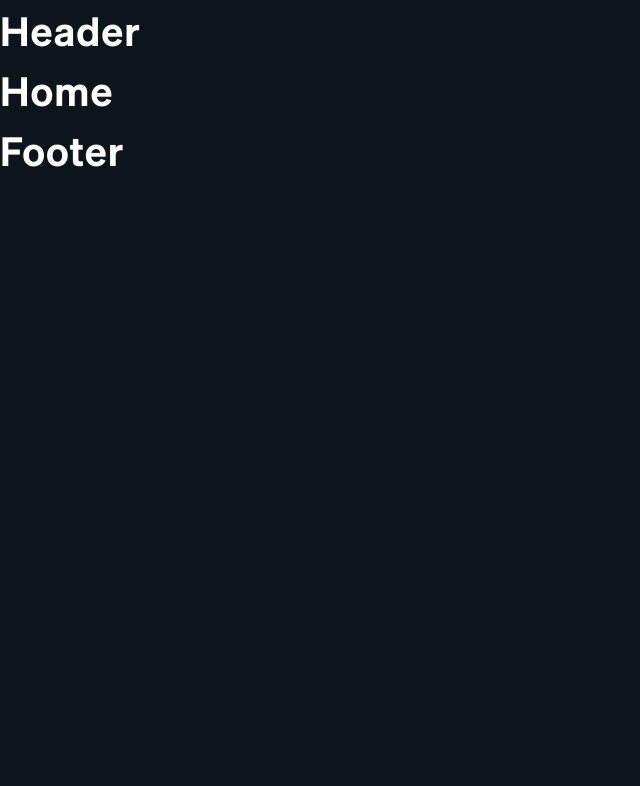
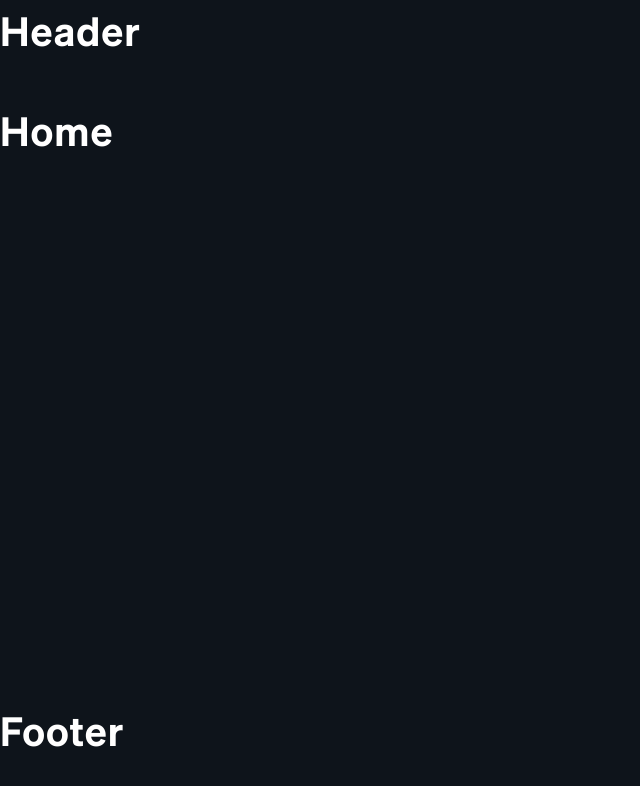
Before and after one commit to matthew-millard/portfolio, a React (Create React App) app in the folder client/: page / in a window 1280 px wide. Shown: the top 786 px of the page, without its empty margins (0-640 px from the left). Built offline with nearby package versions, Linux system fonts and the light colour scheme.

Commit message:
Feat: add basic app grid layout

```diff
--- a/client/src/App.js
+++ b/client/src/App.js
@@ -1,17 +1,18 @@
 import React from "react";
 import { Outlet } from "react-router-dom";
 import { Header, Footer } from "./components/container";
+import styles from "./App.module.css";
 
 function App() {
   return (
-    <div>
-      <div>
+    <div className={styles.appContainer}>
+      <div className={styles.header}>
         <Header />
       </div>
-      <div>
+      <div className={styles.main}>
         <Outlet />
       </div>
-      <div>
+      <div className={styles.footer}>
         <Footer />
       </div>
     </div>
--- /dev/null
+++ b/client/src/App.module.css
@@ -0,0 +1,22 @@
+.appContainer {
+  height: 100vh;
+  display: grid;
+  grid-template-columns: 1fr;
+  grid-template-rows: 100px 1fr 100px;
+  grid-template-areas:
+    "header"
+    "main"
+    "footer";
+}
+
+.header {
+  grid-area: header;
+}
+
+.main {
+  grid-area: main;
+}
+
+.footer {
+  grid-area: footer;
+}
```
